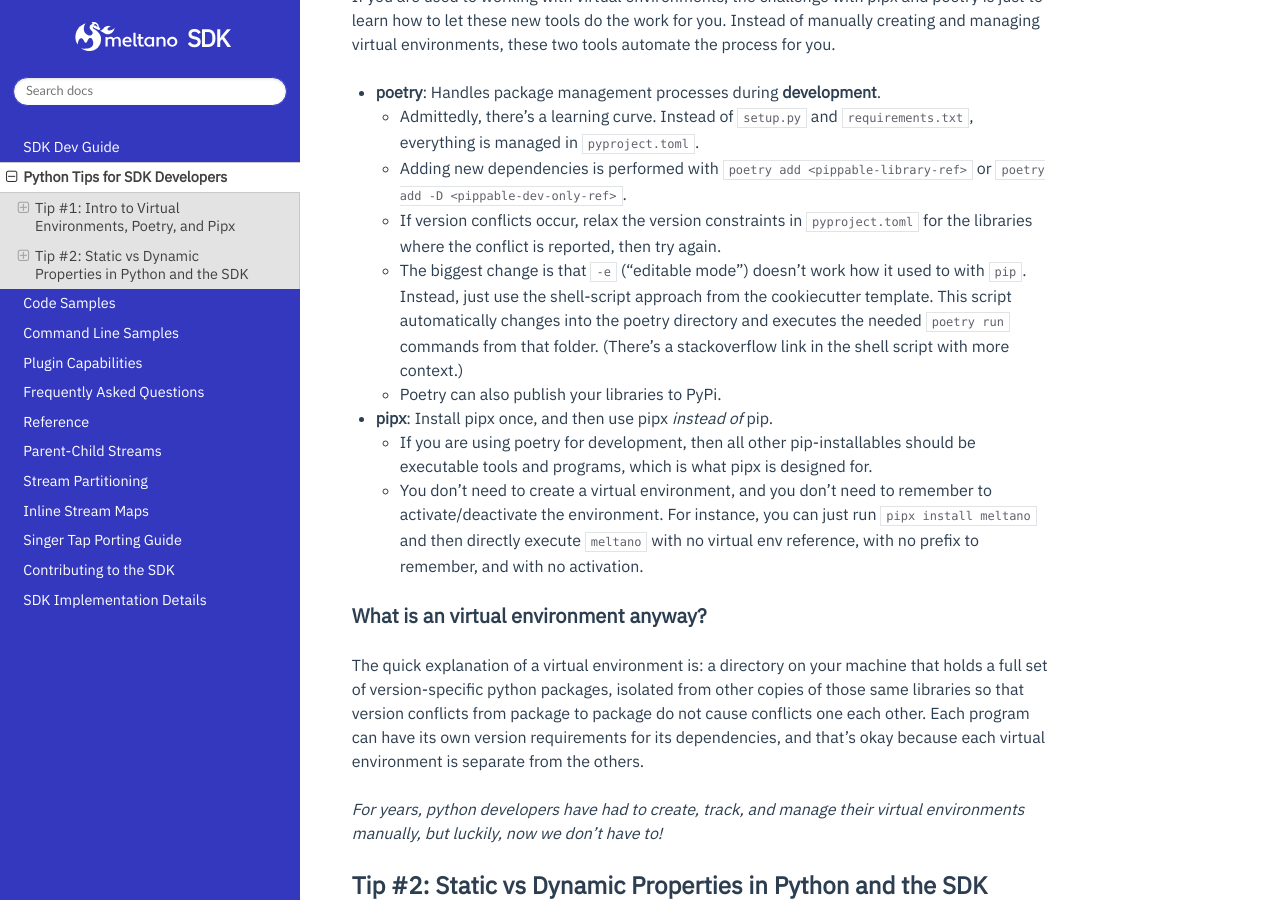
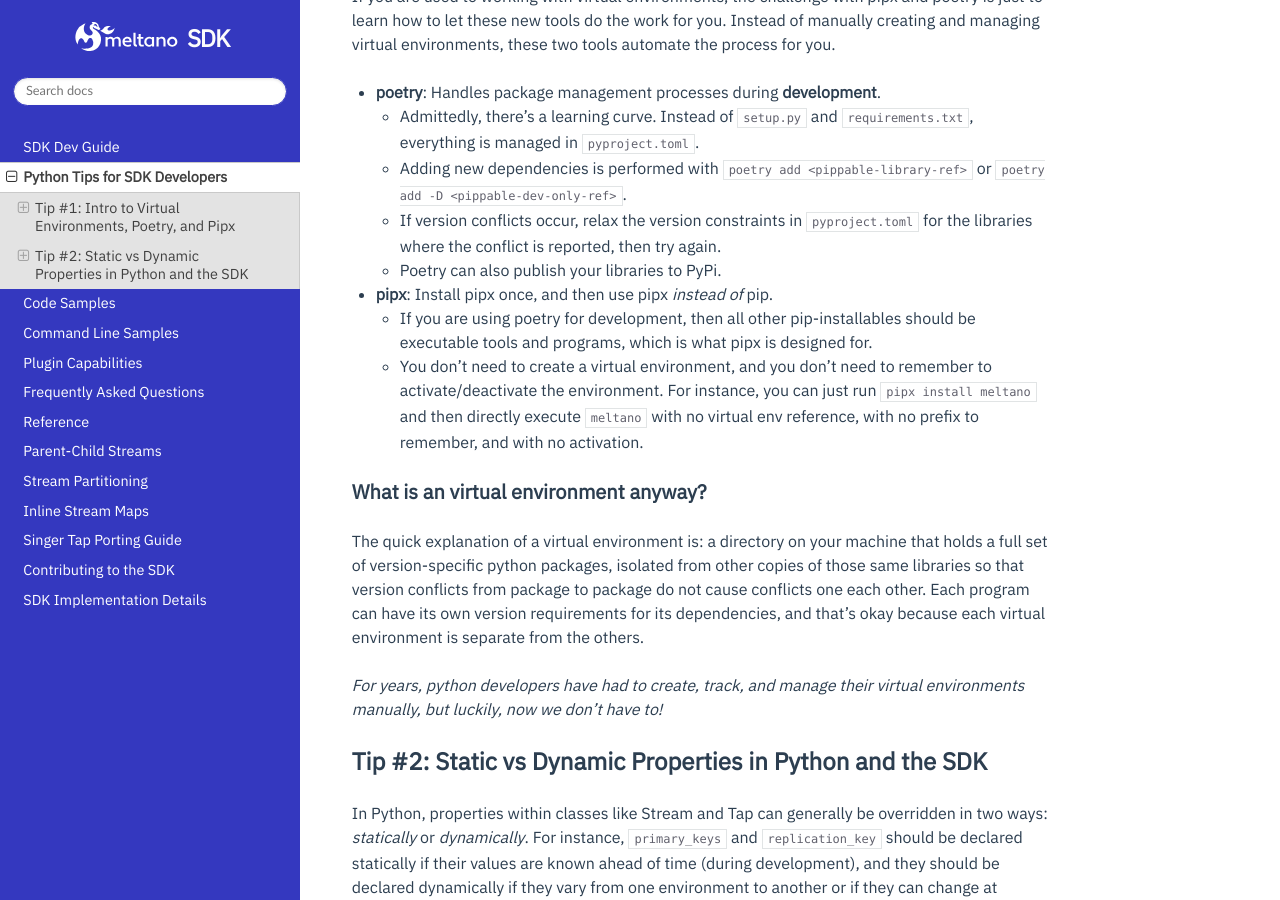
Before and after one commit to meltano/sdk, a Sphinx documentation site: the page built from docs/python_tips.md, in a window 1280 px wide and 900 px high, scrolled down 851 px. Built offline with Sphinx 7.4.7 and the Read the Docs theme 2.0.0, drawn with Linux system fonts in a browser that asks for light colours; some of the changed text lies outside the part shown.

Commit message:
pinned poetry-core>=1.0.8 and updated guidance.

```diff
--- a/docs/python_tips.md
+++ b/docs/python_tips.md
@@ -39,11 +39,6 @@
     `poetry add -D <pippable-dev-only-ref>`.
   - If version conflicts occur, relax the version constraints in `pyproject.toml` for the
     libraries where the conflict is reported, then try again.
-  - The biggest change is that `-e` ("editable mode")
-    doesn't work how it used to with `pip`. Instead, just use the shell-script approach
-    from the cookiecutter template. This script automatically changes into the poetry directory
-    and executes the needed `poetry run` commands from that folder. (There's a
-    stackoverflow link in the shell script with more context.)
   - Poetry can also publish your libraries to PyPi.
 - **pipx**: Install pipx once, and then use pipx _instead of_ pip.
   - If you are using poetry for development, then all other pip-installables should be
```
Also changed, not shown: other parts of docs/python_tips.md (+7 -0 lines), 2 other files.
